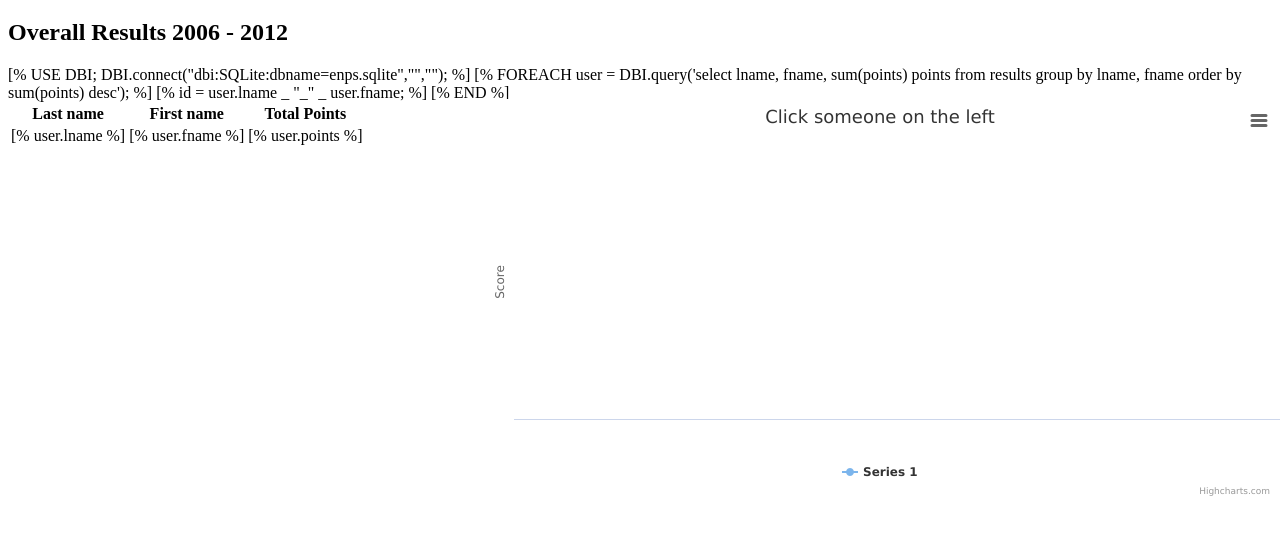
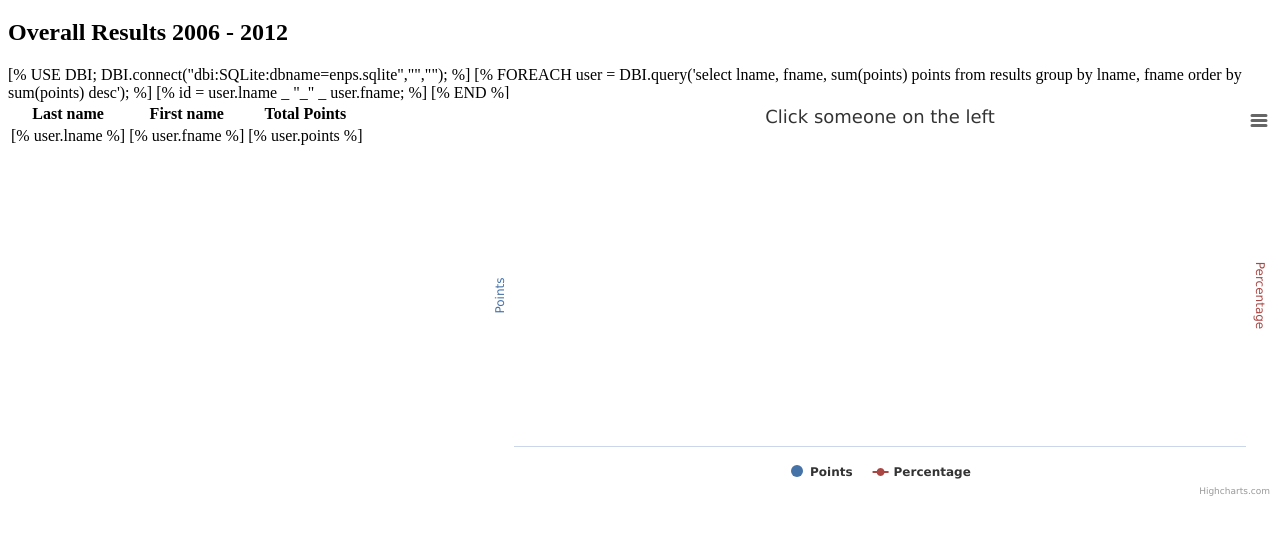
Before and after one commit to jhannah/enps, a plain HTML site: page src/index.html in a window 1280 px wide. Shown: the part 61-596 px from the top of the page. Drawn offline with nearby package versions, Linux system fonts and the light colour scheme.

Commit message:
Tee-hee! Multiple Y axiiiiiiiiis. :)

```diff
--- a/src/index.html
+++ b/src/index.html
@@ -17,32 +17,63 @@ $(function () {
         chart_options = {
             chart: {
                 renderTo: 'container',
-                type: 'line',
-                marginRight: 0,
-                marginBottom: 80
+                zoomType: 'xy'
             },
             title: {
                 text: 'Click someone on the left'
             },
-            xAxis: {
-                categories: []
-            },
-            yAxis: {
+            xAxis: [{
+            }],
+            yAxis: [{ // Primary yAxis
+                labels: {
+                    formatter: function() {
+                        return this.value + '%';
+                    },
+                    style: {
+                        color: '#AA4643'
+                    }
+                },
                 title: {
-                    text: 'Score'
+                    text: 'Percentage',
+                    style: {
+                        color: '#AA4643'
+                    }
                 },
-                plotLines: [{
-                    value: 0,
-                    width: 1,
-                    color: '#808080'
-                }]
-            },
+                opposite: true
+
+            }, { // Secondary yAxis
+                gridLineWidth: 0,
+                title: {
+                    text: 'Points',
+                    style: {
+                        color: '#4572A7'
+                    }
+                },
+                labels: {
+                    formatter: function() {
+                        return this.value;
+                    },
+                    style: {
+                        color: '#4572A7'
+                    }
+                }
+            }],
             tooltip: {
                 formatter: function() {
-                    return this.x + ': ' + this.y;
+                    return this.x + ': '+  this.y;
                 }
             },
             series: [{
+                name: 'Points',
+                color: '#4572A7',
+                type: 'column',
+                yAxis: 1,
+                data: [ ]
+            }, {
+                name: 'Percentage',
+                color: '#AA4643',
+                type: 'spline',
+                data: [ ]
             }]
         };
         chart = new Highcharts.Chart(chart_options);
@@ -72,20 +103,21 @@ $(function () {
       <td>[% user.points %]</td>
       <!--
       [% events = [];
-         nums = [];
-         FOREACH result = DBI.query("select year, month, points from results where lname = '" _ user.lname _ "' and fname = '" _ user.fname _ "'order by year, month");
+         points = [];
+         perc = [];
+         FOREACH result = DBI.query("select year, month, points, stgperc from results where lname = '" _ user.lname _ "' and fname = '" _ user.fname _ "'order by year, month");
             events.push(result.year _ result.month);
-            nums.push(result.points);
+            points.push(result.points);
+            perc.push(result.stgperc);
          END;
          nums.join("|");
       %]
       -->
       <script>
          $('#[% id %]').click(function() {
-            chart_options.xAxis.categories = [ [% events.join(", ") %] ];
-            chart_options.series = [{
-                data: [ [% nums.join(", ") %] ]
-            }]
+            chart_options.xAxis[0].categories = [ [% events.join(", ") %] ];
+            chart_options.series[0].data = [ [% points.join(", ") %] ];
+            chart_options.series[1].data = [ [% perc.join(", ") %] ];
             chart_options.title.text = '[% user.lname %], [% user.fname %]';
             chart = new Highcharts.Chart(chart_options);
          });
```
